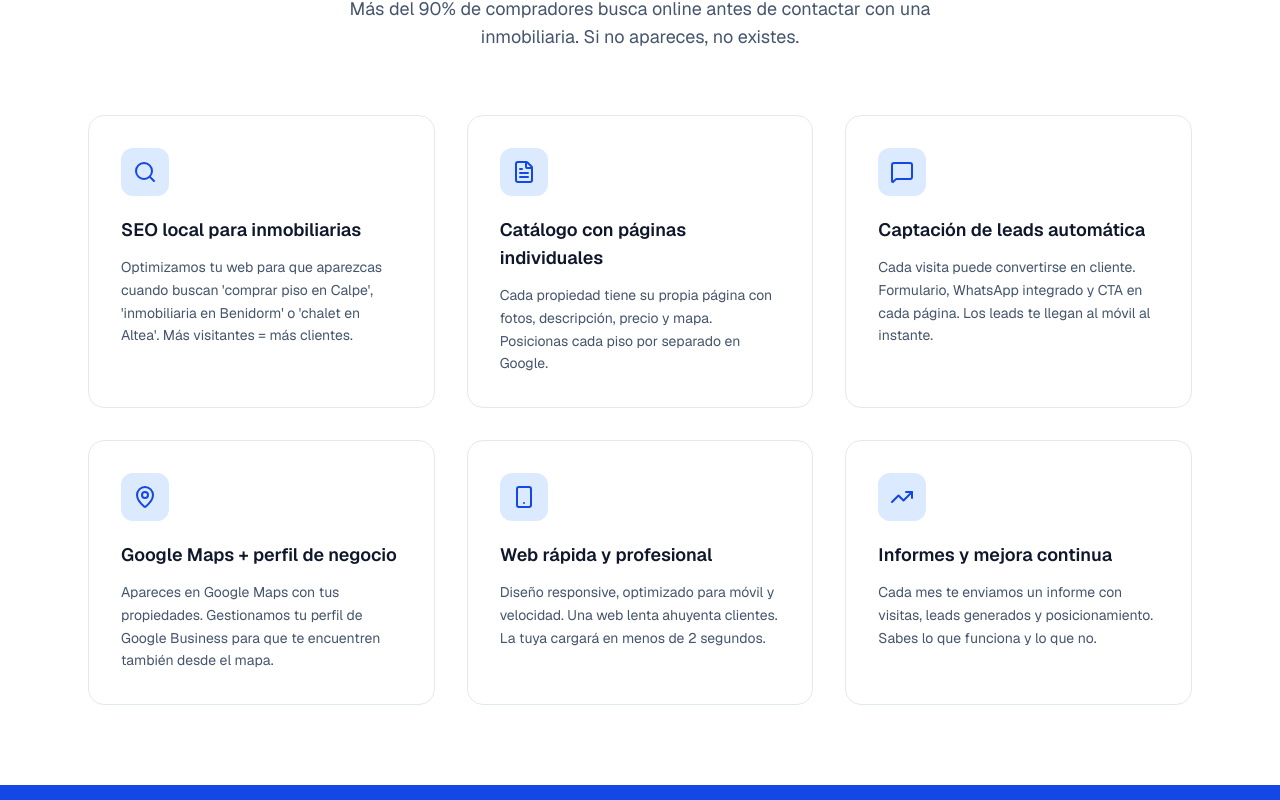
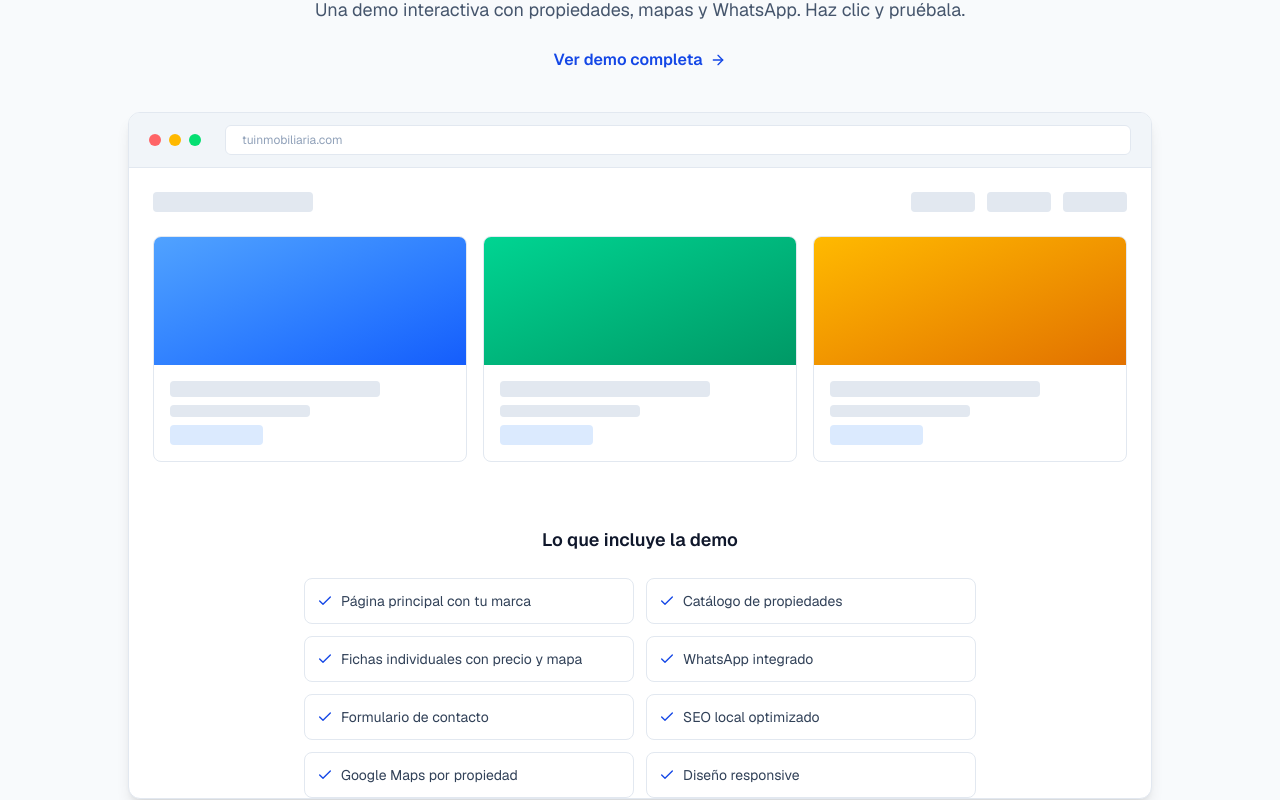
Before and after one commit to JuanF-Termenon/costa-blanca-leads, a Next.js app: page / in a window 1280 px wide. Shown: the part 900-1700 px from the top of the page. Built offline with nearby package versions, Linux system fonts and the light colour scheme.

Commit message:
Demo preview section + CTA + loading copy fixes

```diff
--- a/src/app/page.tsx
+++ b/src/app/page.tsx
@@ -10,6 +10,7 @@
   Target,
   BarChart,
   Users,
+  Monitor,
 } from "lucide-react";
 import { ContactForm } from "@/components/contact-form";
 
@@ -42,7 +43,7 @@
     icon: Smartphone,
     title: "Web rápida y profesional",
     description:
-      "Diseño responsive, optimizado para móvil y velocidad. Una web lenta ahuyenta clientes. La tuya cargará en menos de 2 segundos.",
+      "Diseño responsive, optimizado para móvil y velocidad. Una web lenta ahuyenta clientes. La tuya estará optimizada para una carga rápida.",
   },
   {
     icon: TrendingUp,
@@ -124,7 +125,7 @@
                 href="#contacto"
                 className="inline-flex items-center gap-2 rounded-lg bg-blue-700 px-8 py-3.5 text-base font-semibold text-white transition-colors hover:bg-blue-800"
               >
-                Quiero más clientes
+                Solicitar demo gratuita
                 <ArrowRight className="h-4 w-4" />
               </a>
               <a
@@ -140,6 +141,77 @@
             <p className="mt-2 text-sm font-medium text-amber-700">
               Precio de lanzamiento para los primeros proyectos, mientras completamos nuestros primeros casos de éxito.
             </p>
+          </div>
+        </div>
+      </section>
+
+      <section className="border-t border-slate-200 bg-slate-50 py-20">
+        <div className="mx-auto max-w-6xl px-6">
+          <div className="mx-auto max-w-2xl text-center">
+            <h2 className="text-3xl font-bold text-slate-900">
+              Así podría verse tu inmobiliaria
+            </h2>
+            <p className="mt-4 text-lg text-slate-600">
+              Una demo interactiva con propiedades, mapas y WhatsApp. Haz clic y pruébala.
+            </p>
+            <a
+              href="/demo"
+              className="mt-6 inline-flex items-center gap-2 text-blue-700 font-semibold hover:underline"
+            >
+              Ver demo completa <ArrowRight className="h-4 w-4" />
+            </a>
+          </div>
+          <div className="mt-10 mx-auto max-w-5xl overflow-hidden rounded-xl border border-slate-200 bg-white shadow-lg">
+            <div className="flex items-center gap-2 border-b border-slate-200 bg-slate-100 px-5 py-3">
+              <div className="h-3 w-3 rounded-full bg-red-400" />
+              <div className="h-3 w-3 rounded-full bg-amber-400" />
+              <div className="h-3 w-3 rounded-full bg-green-400" />
+              <div className="ml-4 flex-1 rounded-md bg-white px-4 py-1.5 text-xs text-slate-400 border border-slate-200">
+                tuinmobiliaria.com
+              </div>
+            </div>
+            <div className="p-6">
+              <div className="mb-6 flex items-center justify-between">
+                <div className="h-5 w-40 rounded bg-slate-200" />
+                <div className="flex gap-3">
+                  <div className="h-5 w-16 rounded bg-slate-200" />
+                  <div className="h-5 w-16 rounded bg-slate-200" />
+                  <div className="h-5 w-16 rounded bg-slate-200" />
+                </div>
+              </div>
+              <div className="grid gap-4 sm:grid-cols-3">
+                {[1, 2, 3].map((i) => (
+                  <div key={i} className="rounded-lg border border-slate-200 overflow-hidden">
+                    <div className={`h-32 bg-gradient-to-br ${["from-blue-400 to-blue-600", "from-emerald-400 to-emerald-600", "from-amber-400 to-amber-600"][i - 1]}`} />
+                    <div className="p-4 space-y-2">
+                      <div className="h-4 w-3/4 rounded bg-slate-200" />
+                      <div className="h-3 w-1/2 rounded bg-slate-200" />
+                      <div className="h-5 w-1/3 rounded bg-blue-100" />
+                    </div>
+                  </div>
+                ))}
+              </div>
+            </div>
+            <div className="mx-auto mt-10 max-w-2xl">
+              <h3 className="text-center text-lg font-semibold text-slate-900">Lo que incluye la demo</h3>
+              <div className="mt-6 grid grid-cols-2 gap-3 text-sm">
+                {[
+                  "Página principal con tu marca",
+                  "Catálogo de propiedades",
+                  "Fichas individuales con precio y mapa",
+                  "WhatsApp integrado",
+                  "Formulario de contacto",
+                  "SEO local optimizado",
+                  "Google Maps por propiedad",
+                  "Diseño responsive",
+                ].map((item) => (
+                  <div key={item} className="flex items-center gap-2 rounded-lg bg-white p-3 border border-slate-200">
+                    <Check className="h-4 w-4 shrink-0 text-blue-700" />
+                    <span className="text-slate-700">{item}</span>
+                  </div>
+                ))}
+              </div>
+            </div>
           </div>
         </div>
       </section>
```
